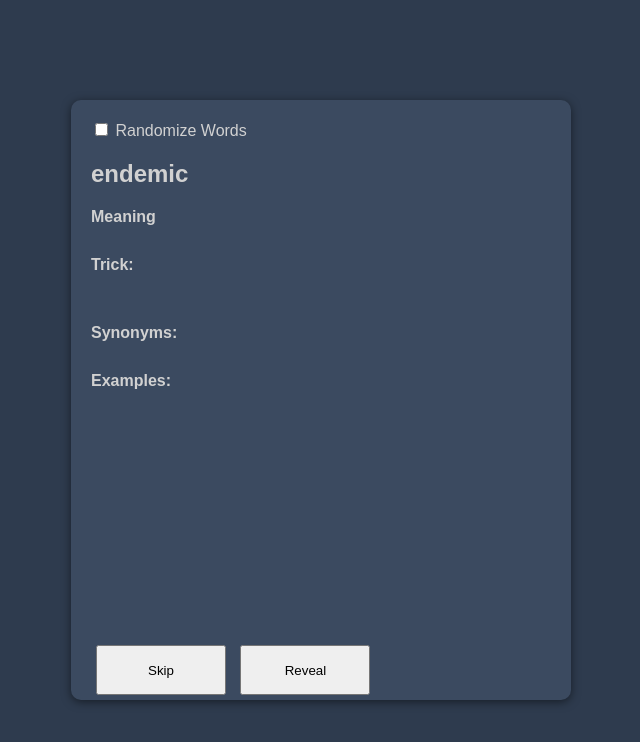
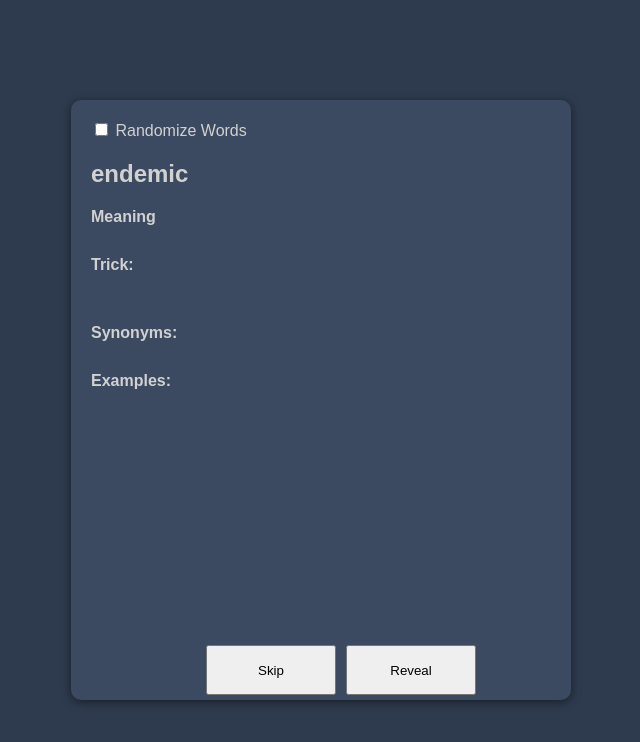
Before and after one commit to 0xbrij/0xbrij.github.io, a plain HTML site: page words.html in a window 1280 px wide. Shown: the whole page, without its empty margins (319-959 px from the left). Drawn offline with Linux system fonts and the light colour scheme.

Commit message:
Update words.html

```diff
--- a/words.html
+++ b/words.html
@@ -16,6 +16,7 @@
       height: 100vh;
     }
     #flash-card {
+       margin: 15px auto;
       text-align: left;
       position: relative;
       width: 100%;
@@ -29,10 +30,13 @@
             box-shadow: 0 2px 10px rgba(0, 0, 0, 0.5);
     }
     #controls {
+      display: flex;
       position: absolute;
-    bottom: 0;
-    width: 100%; /* Optional, adjust as needed */
+      bottom: 0;
+      width: 100%; /* Optional, adjust as needed */
       margin-top: 20px;
+      justify-content: center;
+      align-items: center;
     }
     #controls button {
       margin: 5px;
```
